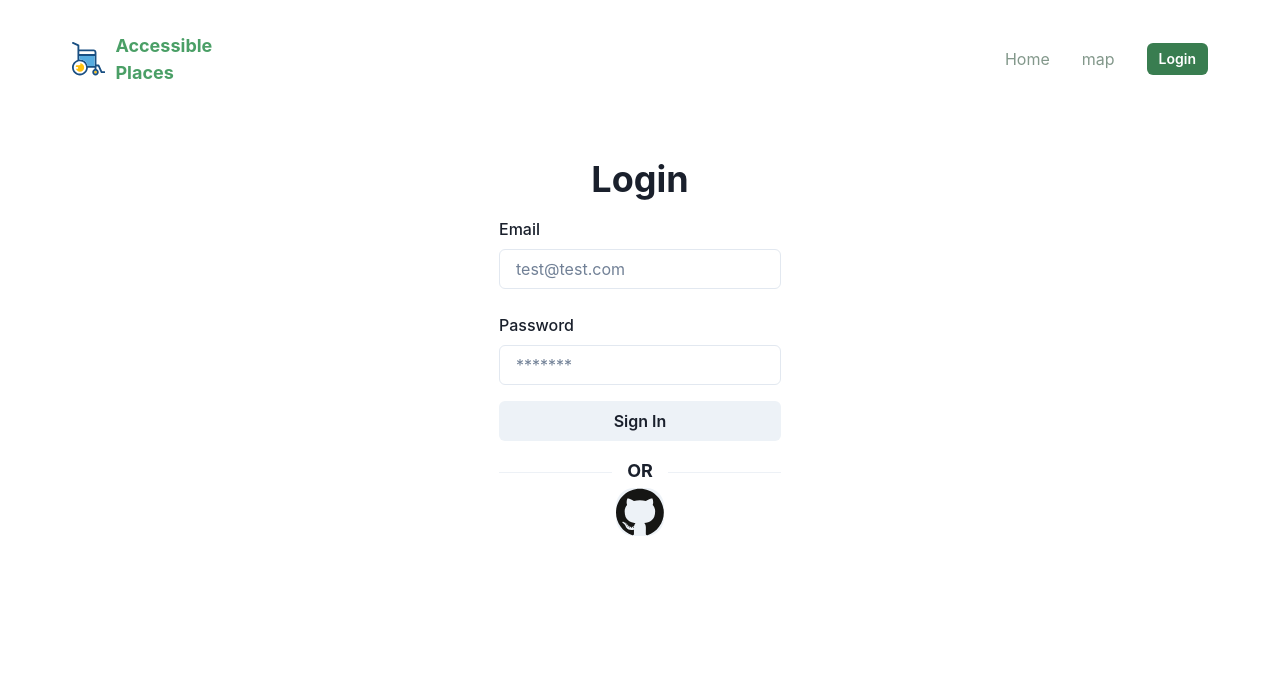
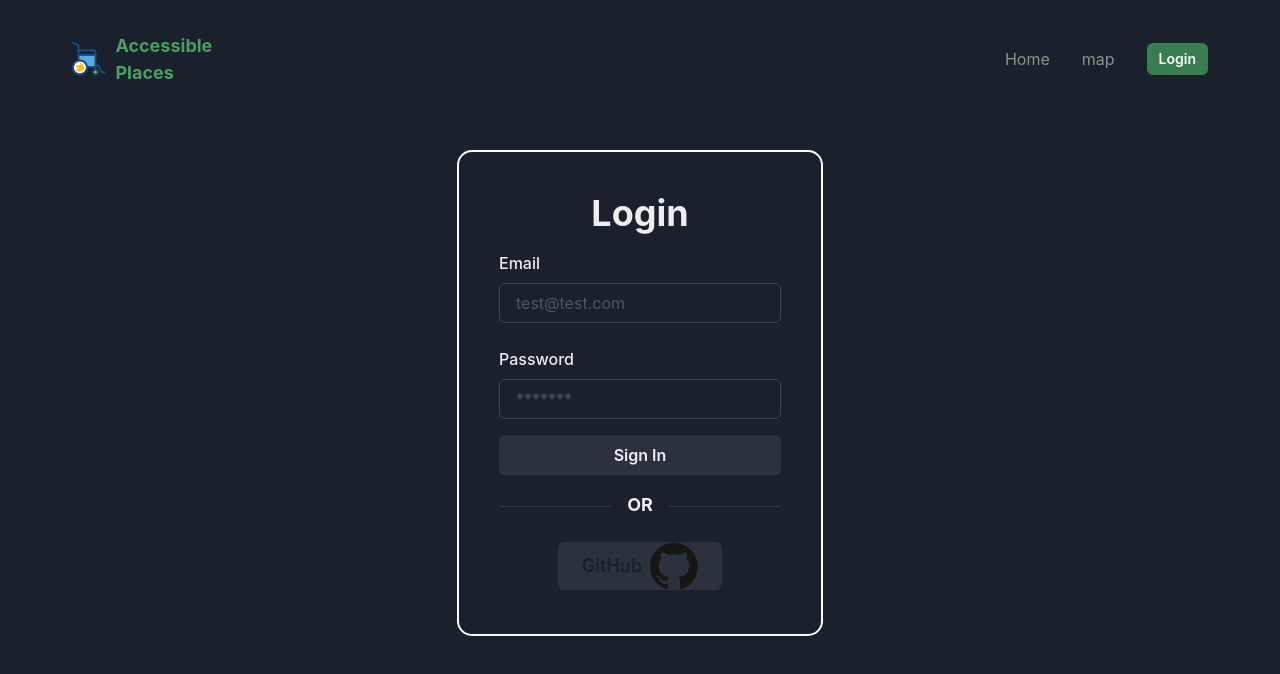
Before and after one commit to remusplesa/hackathon-accessibility-app, a React (Vite) app in the folder accessible-places-frontend/: page /login in a window 1280 px wide. Shown: the top 674 px of the page. Built offline with nearby package versions, Linux system fonts and the light colour scheme; no server answers.

Commit message:
adde toast

```diff
--- a/accessible-places-frontend/src/App.tsx
+++ b/accessible-places-frontend/src/App.tsx
@@ -1,5 +1,6 @@
 import { Flex } from "@chakra-ui/react";
 import { AppRouter } from "./AppRouter";
+import { ConsentBar } from "./components/ConsentBar/ConsentBar";
 import { Header } from "./components/Header/Header";
 import { SideDrawerContextProvider } from "./Context/SideDrawerContext/SideDrawerContext";
 
@@ -14,6 +15,7 @@ function App() {
       >
         <Header />
         <AppRouter />
+        <ConsentBar />
       </Flex>
     </SideDrawerContextProvider>
   );
--- /dev/null
+++ b/accessible-places-frontend/src/components/ConsentBar/ConsentBar.tsx
@@ -0,0 +1,67 @@
+import { useToast } from "@chakra-ui/react";
+import { useEffect, useState } from "react";
+
+export const ConsentBar = () => {
+  const [display, setDisplay] = useState<boolean>(false);
+  const [isToastVisible, setIsToastVisible] = useState<boolean>(false);
+  const [userCanceled, setUserCanceled] = useState<boolean>(false);
+  const toast = useToast();
+  const createCookie = (name: string, value: string, days: number) => {
+    if (typeof window !== "undefined") {
+      let expires = "";
+      if (days) {
+        const date = new Date();
+        date.setTime(date.getTime() + days * 24 * 60 * 60 * 1000);
+        // @ts-ignore
+        expires = `; expires=${date.toGMTString()}`;
+      }
+      document.cookie = `${name}=${encodeURIComponent(
+        value
+      )}${expires}; path=/`;
+    }
+  };
+  const readCookies = (name: string) => {
+    console.log("--- citesc cookie");
+    if (typeof window !== "undefined") {
+      const nameEQ = `${name}=`;
+      const ca = document?.cookie.split(";");
+      // eslint-disable-next-line no-plusplus
+      for (let i = 0; i < ca.length; i++) {
+        let c = ca[i];
+        while (c.charAt(0) === " ") c = c.substring(1, c.length);
+        if (c.indexOf(nameEQ) === 0)
+          return decodeURIComponent(c.substring(nameEQ.length, c.length));
+      }
+      return false;
+    }
+    return false;
+  };
+
+  useEffect(() => {
+    setDisplay(!readCookies("wheelerConsent"));
+  }, []);
+
+  const handleCookies = () => {
+    createCookie("wheelerConsent", "cookiesOK", 9999);
+    setDisplay(false);
+  };
+
+  const renderBar = () => {
+    if (!isToastVisible && !userCanceled) {
+     setIsToastVisible(true);
+      toast.closeAll();
+      toast({
+        title: "Current Time.",
+        description: `Time ${new Date()}`,
+        status: "success",
+        isClosable: true,
+
+        onCloseComplete: () => {
+          setUserCanceled(true);
+          setIsToastVisible(false);
+        },
+      });
+    }
+  };
+  return <>{display && renderBar()}</>;
+};
--- a/accessible-places-frontend/src/components/MenuLinks/MenuLinks.tsx
+++ b/accessible-places-frontend/src/components/MenuLinks/MenuLinks.tsx
@@ -1,7 +1,7 @@
 import { Box, Button, Stack } from "@chakra-ui/react";
 import { MenuItem } from "../MenuItem/MenuItem";
 
-export const MenuLinks = ({ isOpen, loginHandler }: Props) => {
+export const MenuLinks = ({ isOpen }: Props) => {
   return (
     <Box
       display={{ base: isOpen ? "block" : "none", md: "block" }}
@@ -36,5 +36,4 @@ export const MenuLinks = ({ isOpen, loginHandler }: Props) => {
 
 type Props = {
   isOpen: boolean;
-  loginHandler: () => {};
 };
--- a/accessible-places-frontend/src/forms/LoginForm/LoginForm.tsx
+++ b/accessible-places-frontend/src/forms/LoginForm/LoginForm.tsx
@@ -15,7 +15,7 @@ import { ReactComponent as GitHubLogo } from "../../assets/logo/github-icon-1.sv
 export default function LoginForm({ handleGithubLogin, isGithubLoginDisabled }: Props) {
   return (
     <Flex width="full" align="center" justifyContent="center">
-      <Box p={2}>
+      <Box p={2} border="2px solid white" borderRadius={"15px"} padding={"10"}>
         <Box textAlign="center">
           <Heading>Login</Heading>
         </Box>
@@ -41,15 +41,15 @@ export default function LoginForm({ handleGithubLogin, isGithubLoginDisabled }:
           </Text>
           <Divider style={{ marginTop: "15px" }} />
         </Flex>
-        <Box my={1} textAlign="center">
-          <IconButton
+        <Box my={1} textAlign="center" paddingTop={"5"}>
+          <Button
             aria-label="Github Login"
             size="lg"
-            icon={<GitHubLogo />}
-            borderRadius={"18px"}
+            rightIcon={<GitHubLogo />}
             disabled={isGithubLoginDisabled}
             onClick={handleGithubLogin}
-          />
+            colorScheme="whiteAlpha"
+          >GitHub</Button>
         </Box>
       </Box>
     </Flex>
--- a/accessible-places-frontend/src/main.tsx
+++ b/accessible-places-frontend/src/main.tsx
@@ -10,6 +10,7 @@ import { BrowserRouter as Router } from "react-router-dom";
 import { ApolloClient, InMemoryCache, ApolloProvider } from "@apollo/client";
 import { ChakraProvider } from "@chakra-ui/react";
 import { AuthProvider } from "./components/AuthProvider";
+import theme from "./theme";
 
 const apolloClient = new ApolloClient({
   uri: import.meta.env.VITE_BACKEND_GRAPHQL_URL,
@@ -21,7 +22,7 @@ const apolloClient = new ApolloClient({
 
 ReactDOM.createRoot(document.getElementById("root") as HTMLElement).render(
   <React.StrictMode>
-    <ChakraProvider resetCSS>
+    <ChakraProvider resetCSS theme={theme}>
       <AuthProvider>
         <ApolloProvider client={apolloClient}>
           <Router>
```
